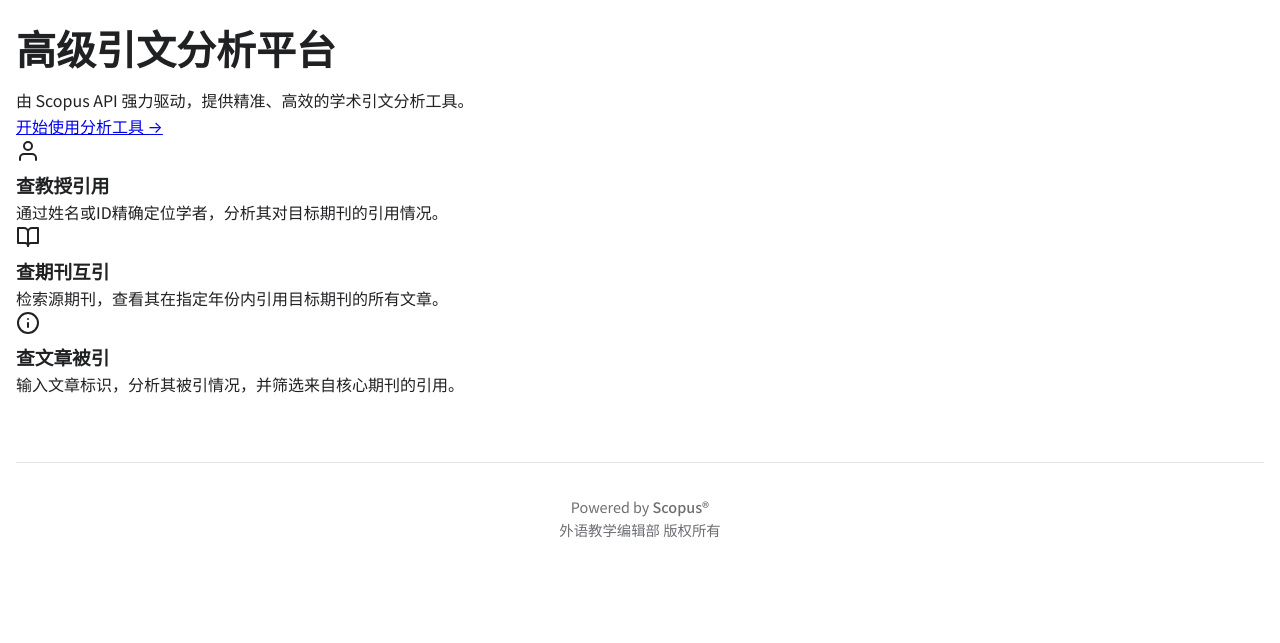
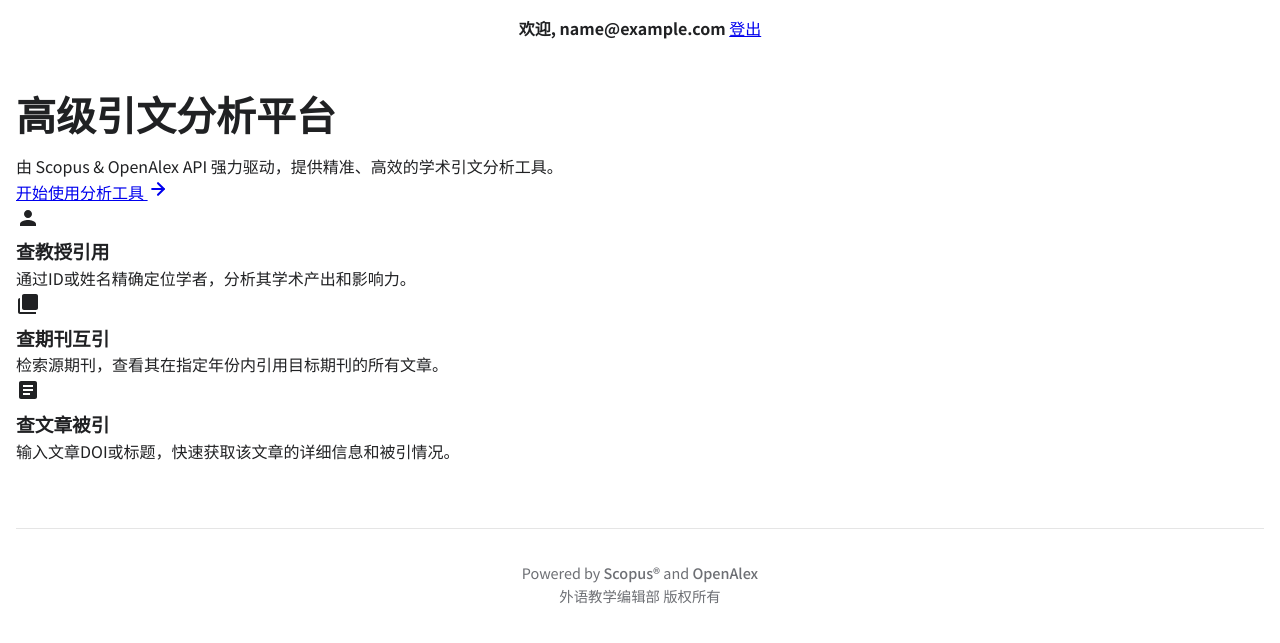
Before and after one commit to Epoch987/citation-checker, a Flask app: page / in a window 1280 px wide. Shown: the top 643 px of the page. Run offline with Flask 3, Linux system fonts and the light colour scheme; the visitor is signed in with stand-in values (Sample User, id 1).

Commit message:
Update welcome.html

```diff
--- a/templates/welcome.html
+++ b/templates/welcome.html
@@ -1,3 +1,5 @@
+<!-- START OF FILE welcome.html -->
+
 <!DOCTYPE html>
 <html lang="zh-CN">
 <head>
@@ -6,49 +8,62 @@
     <title>欢迎 - 高级引文分析平台</title>
     <link rel="preconnect" href="https://fonts.googleapis.com">
     <link rel="preconnect" href="https://fonts.gstatic.com" crossorigin>
-    <link href="https://fonts.googleapis.com/css2?family=Manrope:wght@400;600;800&family=Noto+Sans+SC:wght@400;500;700&display=swap" rel="stylesheet">
+    <link href="https://fonts.googleapis.com/css2?family=Inter:wght@400;600;800&family=Noto+Sans+SC:wght@400;500;700&display=swap" rel="stylesheet">
     <link rel="stylesheet" href="{{ url_for('static', filename='style.css') }}">
 </head>
 <body>
+    <header class="page-header">
+        <span style="font-weight: 700;">欢迎, {{ session.user_email }}</span>
+        <a href="/logout" class="logout-link">登出</a>
+    </header>
     <div class="page-container">
-        <div class="browser-window">
-            <div class="browser-header-simple"></div>
-            <div class="welcome-container">
+        <div class="welcome-grid">
             <div class="welcome-hero">
                 <h1>高级引文分析平台</h1>
-                    <p>由 Scopus API 强力驱动，提供精准、高效的学术引文分析工具。</p>
-                    <a href="/tool" class="cta-button">开始使用分析工具 →</a>
+                <p>由 Scopus & OpenAlex API 强力驱动，提供精准、高效的学术引文分析工具。</p>
+                <a href="/tool" class="cta-button">
+                    <span>开始使用分析工具</span>
+                    <svg xmlns="http://www.w3.org/2000/svg" width="20" height="20" viewBox="0 0 24 24" fill="none" stroke="currentColor" stroke-width="2.5" stroke-linecap="round" stroke-linejoin="round"><line x1="5" y1="12" x2="19" y2="12"></line><polyline points="12 5 19 12 12 19"></polyline></svg>
+                </a>
+            </div>
+            <div class="welcome-visual book-container">
+                <div class="book">
+                    <div class="book-cover"></div>
+                    <div class="book-pages-block"></div>
+                    <div class="page page-1"></div>
+                    <div class="page page-2"></div>
+                    <div class="page page-3"></div>
+                    <div class="page page-4"></div>
+                    <div class="page page-5"></div>
+                    <div class="page page-6"></div>
+                    <div class="book-cover-back"></div>
+                </div>
+            </div>
         </div>
 
-                <div class="feature-grid">
+        <div class="feature-grid-welcome">
             <div class="feature-card">
-                        <div class="feature-icon">
-                            <svg xmlns="http://www.w3.org/2000/svg" width="24" height="24" viewBox="0 0 24 24" fill="none" stroke="currentColor" stroke-width="2" stroke-linecap="round" stroke-linejoin="round"><path d="M20 21v-2a4 4 0 0 0-4-4H8a4 4 0 0 0-4 4v2"></path><circle cx="12" cy="7" r="4"></circle></svg>
-                        </div>
+                <div class="feature-icon"><svg xmlns="http://www.w3.org/2000/svg" width="24" height="24" viewBox="0 0 24 24"><path fill="currentColor" d="M12 12c2.21 0 4-1.79 4-4s-1.79-4-4-4-4 1.79-4 4 1.79 4 4 4zm0 2c-2.67 0-8 1.34-8 4v2h16v-2c0-2.66-5.33-4-8-4z"/></svg></div>
                 <h3>查教授引用</h3>
-                        <p>通过姓名或ID精确定位学者，分析其对目标期刊的引用情况。</p>
+                <p>通过ID或姓名精确定位学者，分析其学术产出和影响力。</p>
             </div>
             <div class="feature-card">
-                        <div class="feature-icon">
-                            <svg xmlns="http://www.w3.org/2000/svg" width="24" height="24" viewBox="0 0 24 24" fill="none" stroke="currentColor" stroke-width="2" stroke-linecap="round" stroke-linejoin="round"><path d="M2 3h6a4 4 0 0 1 4 4v14a3 3 0 0 0-3-3H2z"></path><path d="M22 3h-6a4 4 0 0 0-4 4v14a3 3 0 0 1 3-3h7z"></path></svg>
-                        </div>
+                <div class="feature-icon"><svg xmlns="http://www.w3.org/2000/svg" width="24" height="24" viewBox="0 0 24 24"><path fill="currentColor" d="M20 2H8c-1.1 0-2 .9-2 2v12c0 1.1.9 2 2 2h12c1.1 0 2-.9 2-2V4c0-1.1-.9-2-2-2zM8 20c-1.1 0-2 .9-2 2h14v-2H8zM4 6c-1.1 0-2 .9-2 2v12c0 1.1.9 2 2 2h14v-2H4V6z"/></svg></div>
                 <h3>查期刊互引</h3>
                 <p>检索源期刊，查看其在指定年份内引用目标期刊的所有文章。</p>
             </div>
             <div class="feature-card">
-                        <div class="feature-icon">
-                            <svg xmlns="http://www.w3.org/2000/svg" width="24" height="24" viewBox="0 0 24 24" fill="none" stroke="currentColor" stroke-width="2" stroke-linecap="round" stroke-linejoin="round"><circle cx="12" cy="12" r="10"></circle><line x1="12" y1="16" x2="12" y2="12"></line><line x1="12" y1="8" x2="12.01" y2="8"></line></svg>
-                        </div>
+                <div class="feature-icon"><svg xmlns="http://www.w3.org/2000/svg" width="24" height="24" viewBox="0 0 24 24"><path fill="currentColor" d="M19 3H5c-1.1 0-2 .9-2 2v14c0 1.1.9 2 2 2h14c1.1 0 2-.9 2-2V5c0-1.1-.9-2-2-2zm-5 14H7v-2h7v2zm3-4H7v-2h10v2zm0-4H7V7h10v2z"/></svg></div>
                 <h3>查文章被引</h3>
-                        <p>输入文章标识，分析其被引情况，并筛选来自核心期刊的引用。</p>
+                <p>输入文章DOI或标题，快速获取该文章的详细信息和被引情况。</p>
             </div>
         </div>
-            </div>
-        </div>
+
         <footer>
-            <p>Powered by <a href="https://www.scopus.com" target="_blank" rel="noopener noreferrer">Scopus®</a></p>
+            <p>Powered by <a href="https://www.scopus.com" target="_blank" rel="noopener noreferrer">Scopus®</a> and <a href="https://openalex.org" target="_blank" rel="noopener noreferrer">OpenAlex</a></p>
             <p class="footer-copyright">外语教学编辑部 版权所有</p>
         </footer>
     </div>
 </body>
 </html>
+<!-- END OF FILE welcome.html -->
```
Lines whose indentation alone changed are shown as unchanged.
